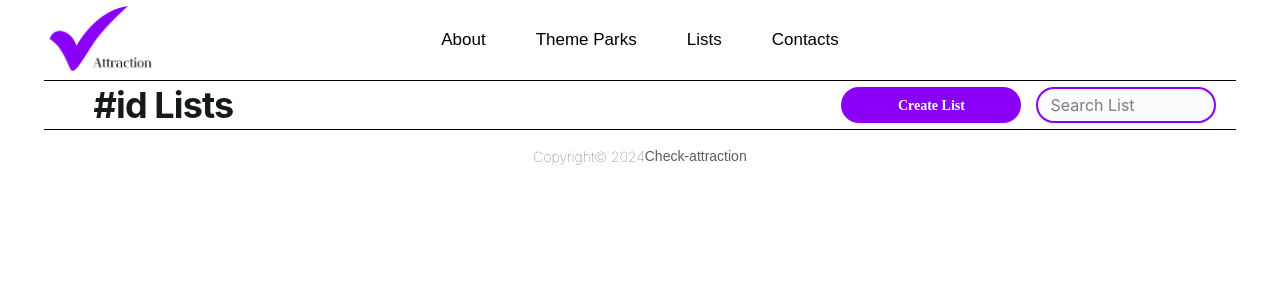
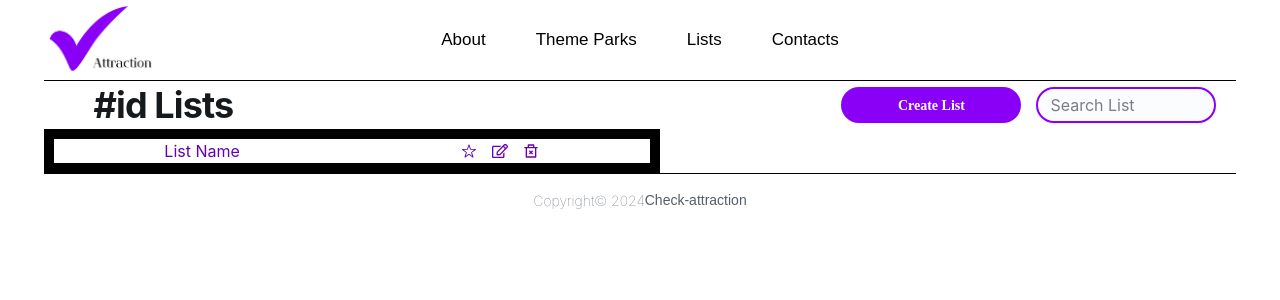
Before and after one commit to Leiladany/check-attraction-client, a React (Vite) app: page /listpage in a window 1280 px wide. Shown: the top 300 px of the page. Built offline with nearby package versions, Linux system fonts and the light colour scheme; a web font is replaced by a local one.

Commit message:
Create list in list page

```diff
--- a/src/pages/listpage.jsx
+++ b/src/pages/listpage.jsx
@@ -1,4 +1,10 @@
-import { Stack, Typography, Input, Button } from "@mui/joy";
+import { Stack, Typography, Input, Button, Box } from "@mui/joy";
+import { IoIosStarOutline } from "react-icons/io";
+// import { IoIosStar } from "react-icons/io";
+import { FaRegEdit } from "react-icons/fa";
+// import { FaEdit } from "react-icons/fa";
+import { RiDeleteBin2Line } from "react-icons/ri";
+// import { RiDeleteBin2Fill } from "react-icons/ri";
 
 export const ListPage = () => {
   return (
@@ -46,6 +52,24 @@ export const ListPage = () => {
             placeholder="Search List"
           />
         </Stack>
+        <Stack>
+          <Box
+            sx={{
+              display: "flex",
+              alignItems: "center",
+              justifyContent: "space-around",
+              border: "10px black solid",
+              width: "100%",
+            }}
+          >
+            <Typography sx={{ color: "#6402b2" }}>List Name</Typography>
+            <Stack sx={{ flexDirection: "row", gap: "15px" }}>
+              <IoIosStarOutline color="#6402b2" />
+              <FaRegEdit color="#6402b2" />
+              <RiDeleteBin2Line color="#6402b2" />
+            </Stack>
+          </Box>
+        </Stack>
       </Stack>
     </Stack>
   );
```
